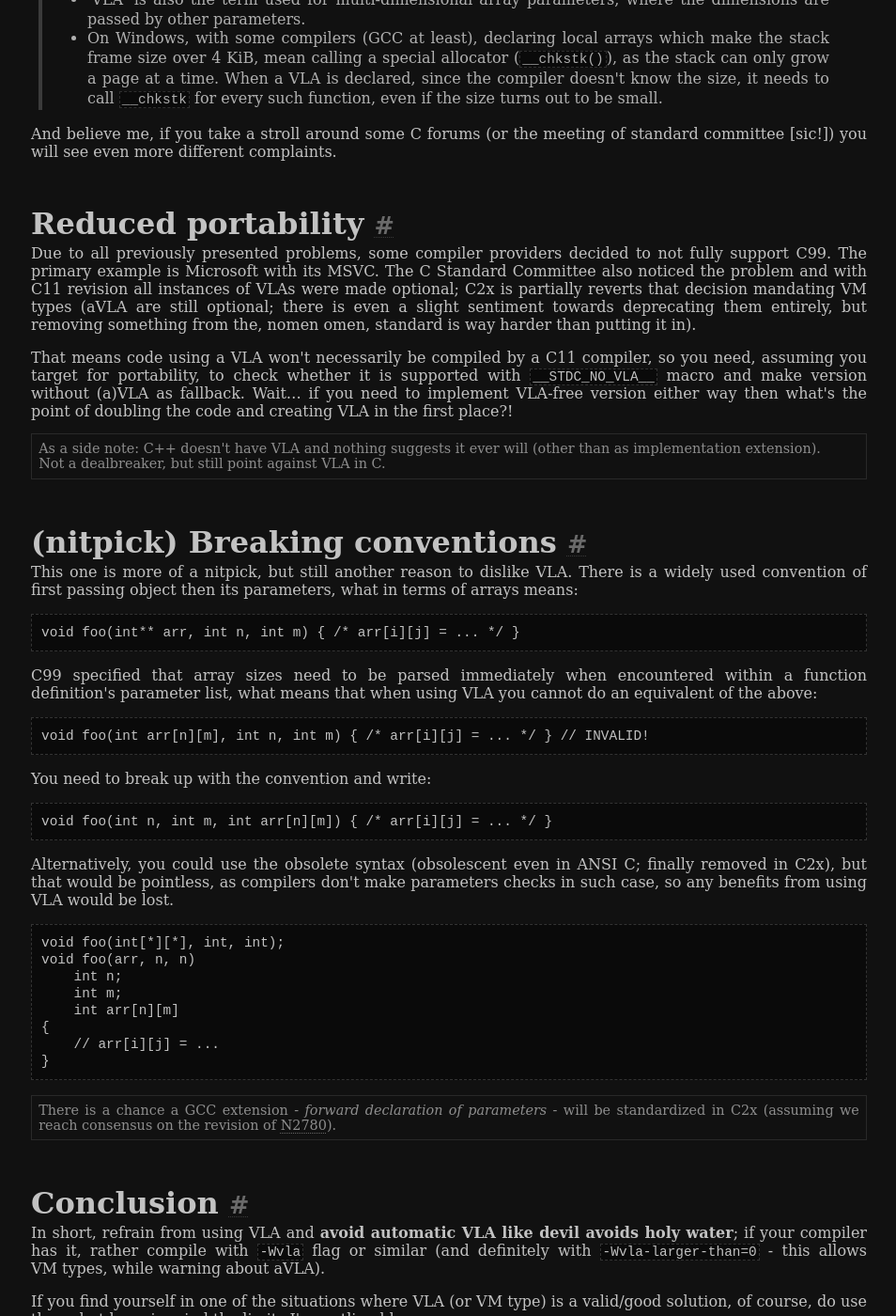
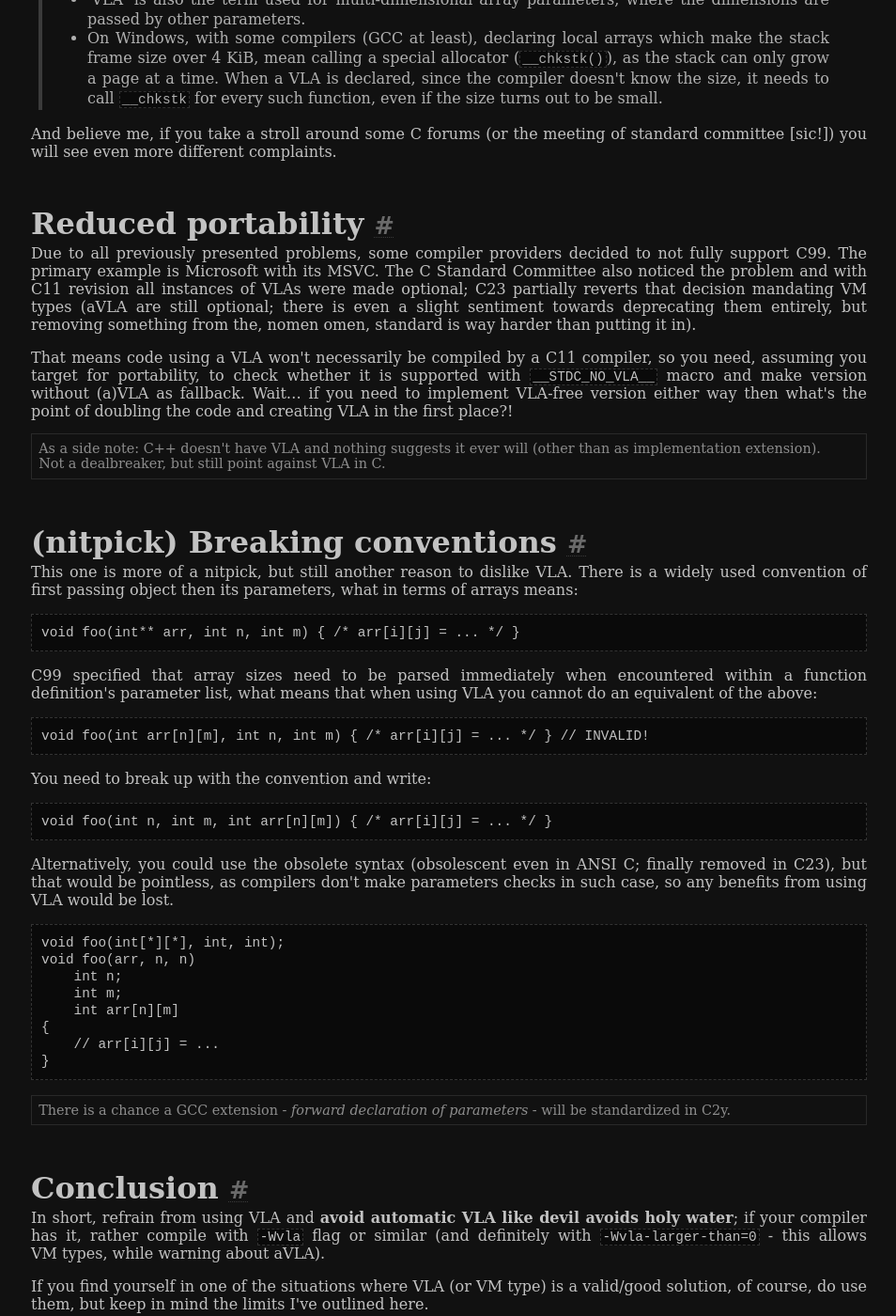
Before and after one commit to Jorenar/blog, a Jekyll site: the page built from _posts/2021-07-05-vla-pitfalls.md, in a window 1280 px wide and 1400 px high, scrolled down 4940 px. Shown: the whole window at 94% size, without its empty margins (162-1116 px from the left). Built offline with Jekyll 4.4.1, drawn with Linux system fonts in a browser that asks for light colours; some of the changed text lies outside the part shown.

Commit message:
deploy: 45d7693c36f7a9cbc68d2e55ab01e154d1ea2f82

````diff
--- a/_posts/2021-07-05-vla-pitfalls.md
+++ b/_posts/2021-07-05-vla-pitfalls.md
@@ -225,7 +225,7 @@ int A[n] = { 0 };
 ```
 Even with optimizations, initialisation isn't allowed for aVLA. So despite
 wanting fixed size array and compiler being technically able to provide one,
-it's won't work (and if it does... it's breaking the specification...).
+it won't work (and if it does... it's breaking the specification...).
 
 # `sizeof` not resolved at compile time
 
@@ -299,7 +299,7 @@ standard committee [sic!]) you will see even more different complaints.
 Due to all previously presented problems, some compiler providers decided to
 not fully support C99. The primary example is Microsoft with its MSVC.
 The C Standard Committee also noticed the problem and with C11 revision
-all instances of VLAs were made optional; C2x is partially reverts that decision
+all instances of VLAs were made optional; C23 partially reverts that decision
 mandating VM types (aVLA are still optional; there is even a slight sentiment
 towards deprecating them entirely, but removing something from the, nomen omen,
 standard is way harder than putting it in).
@@ -338,7 +338,7 @@ void foo(int n, int m, int arr[n][m]) { /* arr[i][j] = ... */ }
 ```
 
 Alternatively, you could use the obsolete syntax (obsolescent even in
-ANSI&nbsp;C; finally removed in C2x), but that would be pointless, as
+ANSI&nbsp;C; finally removed in C23), but that would be pointless, as
 compilers don't make parameters checks in such case, so any benefits
 from using VLA would be lost.
 ```c
@@ -354,8 +354,7 @@ void foo(arr, n, n)
 
 <aside markdown="1">
 There is a chance a GCC extension - _forward declaration of parameters_ - will
-be standardized in C2x (assuming we reach consensus on the revision
-of [N2780](https://www.open-std.org/jtc1/sc22/wg14/www/docs/n2780.pdf)).
+be standardized in C2y.
 </aside>
 
 # Conclusion
````
